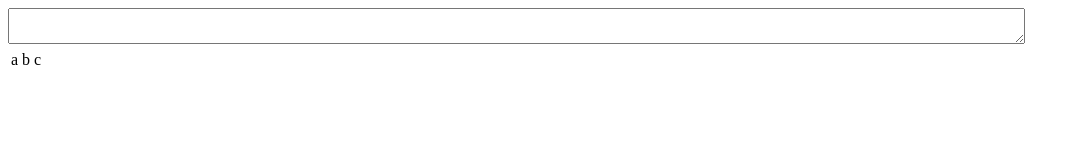
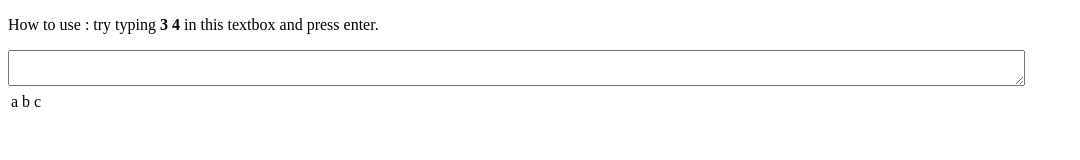
Before and after one commit to altilunium/PythagorasCalculator, a plain HTML site: page index.html in a window 1280 px wide. Shown: the whole page, without its empty margins (0-1080 px from the left). Drawn offline with Linux system fonts and the light colour scheme.

Commit message:
Add files via upload

```diff
--- a/index.html
+++ b/index.html
@@ -10,6 +10,9 @@
 </style>
 </head>
 <body>
+
+	<p>How to use : try typing <b>3 4</b> in this textbox and press enter.</p>
+
 	<textarea id="input"></textarea>
 
 
```
